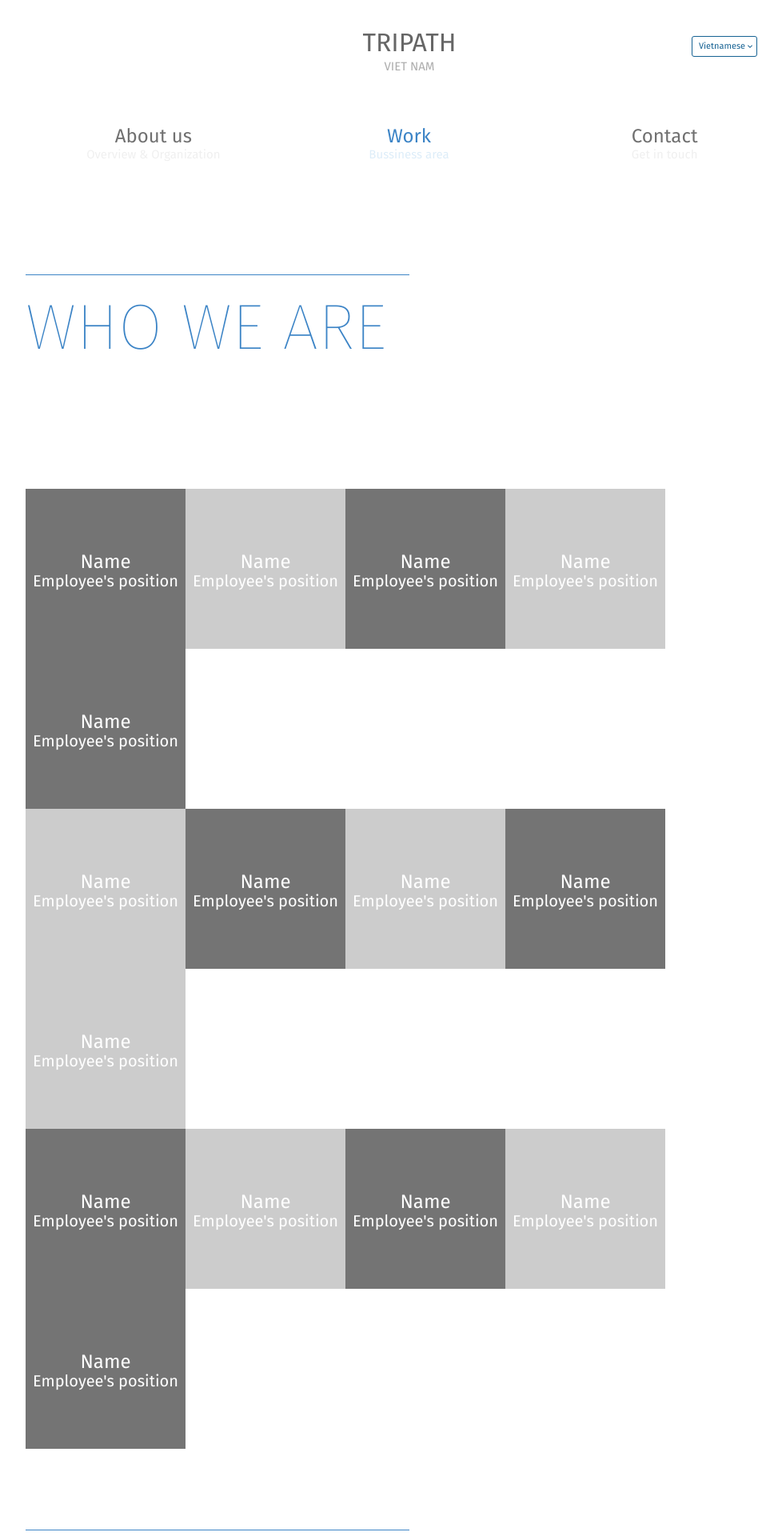
After one commit to nguyenpt0611/tpvn, a Rails app: page /about/about in a window 1280 px wide; the page is wider, and only the part inside the window is pictured. The commit adds this page. Shown: the top 1920 px of that part at 80% size, without its empty margins (128-1106 px from the left). Run offline with Rails 7, Linux system fonts and the light colour scheme; style sheets or scripts are compiled from the project's sources.

Commit message:
about page

```diff
--- /dev/null
+++ b/app/assets/javascripts/about.coffee
@@ -0,0 +1,3 @@
+# Place all the behaviors and hooks related to the matching controller here.
+# All this logic will automatically be available in application.js.
+# You can use CoffeeScript in this file: http://coffeescript.org/
--- /dev/null
+++ b/app/assets/stylesheets/about.scss
@@ -0,0 +1,223 @@
+.tpvn-about-us {
+  font-size: 24px;
+  font-family: 'Fira Sans', sans-serif;
+  margin: 40px 160px;
+  p {
+    margin: 0;
+  }
+  ul {
+    margin: 0;
+    padding: 0;
+  }
+  .tpvn-main {
+    .logo {
+      text-align: center;
+      a {
+        font-size: 32px;
+        color: #666;
+        line-height: 26px;
+      }
+      .logo-text {
+        display: block;
+        font-size: 15px;
+        color: #333;
+        opacity: 0.4;
+      }
+    }
+    .language-option {
+      position: absolute;
+      right: 200px;
+      top: 40px;
+      font-size: 11px;
+      padding: 5px;
+      text-indent: -6px;
+      .selectLang {
+        display: block;
+        width: 80px;
+        line-height: 24px;
+        font-size: 11px;
+        color: #166293;
+        border: 1px solid #166293;
+        border-radius: 3px;
+        text-align: center;
+        font-weight: normal;
+      }
+      ul.languageTab {
+        display: none;
+        list-style: none;
+        position: absolute;
+        top: 25px;
+        left: 0;
+        padding-left: 5px;
+        color: #166293;
+        z-index: 9999;
+        li {
+          font-size: 11px;
+          margin-top: -1px;
+          a {
+            display: block;
+            width: 75px;
+            border: 1px solid #166293;
+            border-radius: 0;
+            text-indent: 0;
+            color: inherit;
+            padding-left: 5px;
+            transition: all 0.5s ease-in-out;
+          }
+        }
+      }
+    }
+    .organization-content {
+      display: -webkit-box;
+      display: -ms-flexbox;
+      display: flex;
+      flex-wrap: wrap;
+      margin-top: 60px;
+      margin-bottom: 120px;
+      & > div {
+        width: 33.3%;
+        text-align: center;
+        color: #707070;
+        .category-text {
+          font-size: 15px;
+          color: #cccccc;
+        }
+      }
+      .about-us {
+        .category-text {
+          opacity: 0.3;
+        }
+      }
+      .work {
+        color: #3c84c6;
+        .category-text {
+          color: #91c5eb;
+          opacity: 0.3;
+        }
+      }
+      .contact {
+        .category-text {
+          opacity: 0.3;
+        }
+      }
+    }
+    .top-tooltip {
+      width: 480px;
+      height: 1px;
+      background: #3c84c6;
+    }
+    .top-title {
+      font-size: 80px;
+      font-weight: 100;
+      color: #3c84c6;
+      margin: 0;
+      margin-top: 31px;
+      margin-bottom: 173px;
+      line-height: 57px;
+    }
+    .tpvn-employees {
+      .main-container {
+        .employee-profiles {
+          display: -webkit-box;
+          display: -ms-flexbox;
+          display: flex;
+          flex-wrap: wrap;
+          .odd-bg {
+            background: #cccccc!important;
+          }
+          .profile-box {
+            display: -webkit-box;
+            display: -ms-flexbox;
+            display: flex;
+            flex-direction: column;
+            justify-content: center;
+            text-align: center;
+            width: 200px;
+            height: 200px;
+            color: #fff;
+            background: #747474;
+            & > p {
+              margin: 0;
+              width: 100%;
+            }
+            .text-name {
+              line-height: 30px;
+            }
+            .text-position {
+              font-size: 20px;
+              line-height: 18px;
+            }
+          }
+        }
+      }
+    }
+    .tpvn-milestone {
+      margin-top: 80px;
+    }
+    .tpvn-overview {
+      margin-top: 80px;
+      .hlt {
+        font-weight: 600;
+      }
+      .overview-quotes {
+        text-align: center;
+        .quote-text {
+          margin: 0 auto;
+          font-size: 80px;
+          height: 206px;
+          width: 1200px;
+          border: solid 1px #91c5eb;
+          color: #91c5eb;
+          text-align: center;
+          p {
+            margin: 0 auto;
+            margin-top: -50px;
+            background: #ffffff;
+            max-width: 903px;
+          }
+        }
+      }
+      .text-overview {
+        .wrapper {
+          max-width: 667px;
+          margin: 0 auto;
+          font-size: 16px;
+          line-height: 32px;
+          color: #333333;
+          ul.top-content {
+            margin-top: 90px;
+            padding: 0;
+            p.hlt {
+              font-size: 24px;
+              line-height: 32px;
+            }
+            li {
+              list-style: none;
+              line-height: 24px;
+            }
+          }
+          .table-contain {
+            margin-top: 47px;
+            .row-table {
+              display: -webkit-box;
+              display: -ms-flexbox;
+              display: flex;
+              &:not(:first-child) {
+                border-top: solid 1px #f2f2f2;
+              }
+              & > div {
+                min-height: 63px;
+              }
+              .title-fields {
+                flex-basis: 35%;
+              }
+              .text-fields {
+                flex-basis: 65%;
+              }
+            }
+          }
+        }
+      }
+    }
+  }
+}
--- a/app/assets/stylesheets/contact.scss
+++ b/app/assets/stylesheets/contact.scss
@@ -61,6 +61,8 @@
       }
     }
     .organization-content {
+      display: -webkit-box;
+      display: -ms-flexbox;
       display: flex;
       flex-wrap: wrap;
       margin-top: 60px;
@@ -94,18 +96,23 @@
     }
     .contact-banner {
       position: relative;
+      display: -webkit-box;
+      display: -ms-flexbox;
       display: flex;
-      flex-direction: column;
       justify-content: center;
-      text-align: center;
+      align-items: center;
       height: 320px;
       width: 100%;
     }
     .vietnam-offices {
+      display: -webkit-box;
+      display: -ms-flexbox;
       display: flex;
       flex-wrap: wrap;
       flex-direction: column;
       .office-box {
+        display: -webkit-box;
+        display: -ms-flexbox;
         display: flex;
         width: 100%;
         margin-top: 120px;
@@ -116,6 +123,8 @@
           padding-left: 160px;
         }
         .office-details {
+          display: -webkit-box;
+          display: -ms-flexbox;
           display: flex;
           flex-direction: column;
           flex-wrap: wrap;
@@ -123,6 +132,8 @@
           margin: 0;
           li {
             list-style: none;
+            display: -webkit-box;
+            display: -ms-flexbox;
             display: flex;
             flex-wrap: wrap;
             line-height: 32px;
--- a/app/assets/stylesheets/welcome.scss
+++ b/app/assets/stylesheets/welcome.scss
@@ -1,4 +1,4 @@
-@import url('https://fonts.googleapis.com/css?family=Fira+Sans:100,400,400i,700,800&subset=vietnamese');
+@import url('https://fonts.googleapis.com/css?family=Fira+Sans:100,400,400i,600,700,800&subset=vietnamese');
 body {
   font-family: 'Fira Sans', sans-serif;
   a, a:hover, a:focus {
@@ -35,10 +35,11 @@ body {
       .tpvn-main {
         .content {
           position: relative;
+          display: -webkit-box;
+          display: -ms-flexbox;
           display: flex;
-          flex-direction: column;
           justify-content: center;
-          text-align: center;
+          align-items: center;
           min-height: 500px;
           .is-bg {
             position: absolute;
@@ -69,6 +70,8 @@ body {
           }
         }
         .organization-content {
+          display: -webkit-box;
+          display: -ms-flexbox;
           display: flex;
           flex-wrap: wrap;
           & > div {
--- /dev/null
+++ b/app/controllers/about_controller.rb
@@ -0,0 +1,4 @@
+class AboutController < ApplicationController
+  def about
+  end
+end
--- /dev/null
+++ b/app/helpers/about_helper.rb
@@ -0,0 +1,2 @@
+module AboutHelper
+end
--- /dev/null
+++ b/app/views/about/about.html.erb
@@ -0,0 +1,192 @@
+<HTML>
+<head>
+    <title>Tripath Việt Nam</title>
+</head>
+<body class="tpvn-about-us">
+    <div class="wrapper">
+        <div class="tpvn-main">
+            <div class="logo">
+                <a href="/" title="TPVN">TRIPATH
+                    <span class="logo-text">VIET NAM</span>
+                </a>
+            </div>
+            <div class="language-option" style="background: url(<%= asset_path 'selectLang.png' %>)no-repeat 75px 7px;">
+                <a class="selectLang" href="#">Vietnamese</a>
+                <ul class="languageTab">
+                    <li>
+                        <a href="#">Vietnamese</a>
+                    </li>
+                    <li>
+                        <a href="#">English</a>
+                    </li>
+                </ul>
+            </div>
+            <div class="organization-content">
+                <div class="about-us">
+                    <div class="title">About us</div>
+                    <div class="category-text">Overview & Organization</div>
+                </div>
+                <div class="work">
+                    <div class="title">Work</div>
+                    <div class="category-text">Bussiness area</div>
+                </div>
+                <div class="contact">
+                    <div class="title">Contact</div>
+                    <div class="category-text">Get in touch</div>
+                </div>
+            </div>
+            <div class="tpvn-employees">
+                <div class="top-container">
+                    <svg class="top-tooltip" width="480px" height="1px" viewBox="0 0 1024 1024" version="1.1" xmlns="http://www.w3.org/2000/svg"
+                         xmlns:xlink="http://www.w3.org/1999/xlink">
+                    </svg>
+                    <p class="top-title">WHO WE ARE</p>
+                </div>
+                <div class="main-container">
+                    <div class="employee-profiles">
+                        <div class="profile-box">
+                            <p class="text-name">Name</p>
+                            <p class="text-position">Employee's position</p>
+                        </div>
+                        <div class="profile-box odd-bg">
+                            <p class="text-name">Name</p>
+                            <p class="text-position">Employee's position</p>
+                        </div>
+                        <div class="profile-box">
+                            <p class="text-name">Name</p>
+                            <p class="text-position">Employee's position</p>
+                        </div>
+                        <div class="profile-box odd-bg">
+                            <p class="text-name">Name</p>
+                            <p class="text-position">Employee's position</p>
+                        </div>
+                        <div class="profile-box">
+                            <p class="text-name">Name</p>
+                            <p class="text-position">Employee's position</p>
+                        </div>
+                    </div>
+                    <div class="employee-profiles">
+                        <div class="profile-box odd-bg">
+                            <p class="text-name">Name</p>
+                            <p class="text-position">Employee's position</p>
+                        </div>
+                        <div class="profile-box">
+                            <p class="text-name">Name</p>
+                            <p class="text-position">Employee's position</p>
+                        </div>
+                        <div class="profile-box odd-bg">
+                            <p class="text-name">Name</p>
+                            <p class="text-position">Employee's position</p>
+                        </div>
+                        <div class="profile-box">
+                            <p class="text-name">Name</p>
+                            <p class="text-position">Employee's position</p>
+                        </div>
+                        <div class="profile-box odd-bg">
+                            <p class="text-name">Name</p>
+                            <p class="text-position">Employee's position</p>
+                        </div>
+                    </div>
+                    <div class="employee-profiles">
+                        <div class="profile-box">
+                            <p class="text-name">Name</p>
+                            <p class="text-position">Employee's position</p>
+                        </div>
+                        <div class="profile-box odd-bg">
+                            <p class="text-name">Name</p>
+                            <p class="text-position">Employee's position</p>
+                        </div>
+                        <div class="profile-box">
+                            <p class="text-name">Name</p>
+                            <p class="text-position">Employee's position</p>
+                        </div>
+                        <div class="profile-box odd-bg">
+                            <p class="text-name">Name</p>
+                            <p class="text-position">Employee's position</p>
+                        </div>
+                        <div class="profile-box">
+                            <p class="text-name">Name</p>
+                            <p class="text-position">Employee's position</p>
+                        </div>
+                    </div>
+                </div>
+            </div>
+            <div class="tpvn-milestone">
+                <div class="top-container">
+                    <svg class="top-tooltip" viewBox="0 0 1024 1024" version="1.1" xmlns="http://www.w3.org/2000/svg"
+                         xmlns:xlink="http://www.w3.org/1999/xlink">
+                    </svg>
+                    <p class="top-title">MILESTONE</p>
+                </div>
+                <div class="main-container">
+                </div>
+            </div>
+            <div class="tpvn-overview">
+                <div class="top-container">
+                    <svg class="top-tooltip" viewBox="0 0 1024 1024" version="1.1" xmlns="http://www.w3.org/2000/svg"
+                         xmlns:xlink="http://www.w3.org/1999/xlink">
+                    </svg>
+                    <p class="top-title">COMPANY OVERVIEW</p>
+                </div>
+                <div class="main-container">
+                    <div class="overview-quotes">
+                        <div class="quote-text">
+                            <p>&ldquo;Develop the country by developing software”</p>
+                        </div>
+                    </div>
+                    <div class="text-overview">
+                        <div class="wrapper">
+                            <ul class="top-content">
+                                <p class="hlt">Vision:</p>
+                                <li>
+                                    - To be proved as advanced software developer by government and well-known enterprises.
+                                </li>
+                                <li>
+                                    - To be valuable cross border commerce service provider between customers and resellers.
+                                </li>
+                            </ul>
+                            <div class="table-contain">
+                                <div class="row-table">
+                                    <div class="title-fields">Company Name</div>
+                                    <div class="text-fields">Tripath Vietnam Co., Ltd.</div>
+                                </div>
+                                <div class="row-table">
+                                    <div class="title-fields">Founded</div>
+                                    <div class="text-fields">November 2016</div>
+                                </div>
+                                <div class="row-table">
+                                    <div class="title-fields">CEO</div>
+                                    <div class="text-fields">Lee Narin</div>
+                                </div>
+                                <div class="row-table">
+                                    <div class="title-fields">Staff</div>
+                                    <div class="text-fields">Total of 15 employees</div>
+                                </div>
+                                <div class="row-table">
+                                    <div class="title-fields">Capital</div>
+                                    <div class="text-fields">650,000 USD</div>
+                                </div>
+                                <div class="row-table">
+                                    <div class="title-fields">Address</div>
+                                    <div class="text-fields">
+                                        <p>Hanoi HQ: Room 2610, West Tower, Lotte Center Hanoi</p>
+                                        <p>HCMC R&D: 4.1F, NP Tower, Vo Thi Sau, P7, Q3, Ho Chi Minh</p>
+                                    </div>
+                                </div>
+                                <div class="row-table">
+                                    <div class="title-fields">Main Business Area </div>
+                                    <div class="text-fields">
+                                        <p>Development and sales of online sales solution</p>
+                                        <p>E-commerce and cross-border trade business</p>
+                                        <p>Consultation and software development</p>
+                                    </div>
+                                </div>
+                            </div>
+                        </div>
+                    </div>
+                </div>
+            </div>
+        </div>
+    </div>
+</body>
+</HTML>
```
Also changed, not shown: test/controllers/about_controller_test.rb (added, +9 -0 lines).
